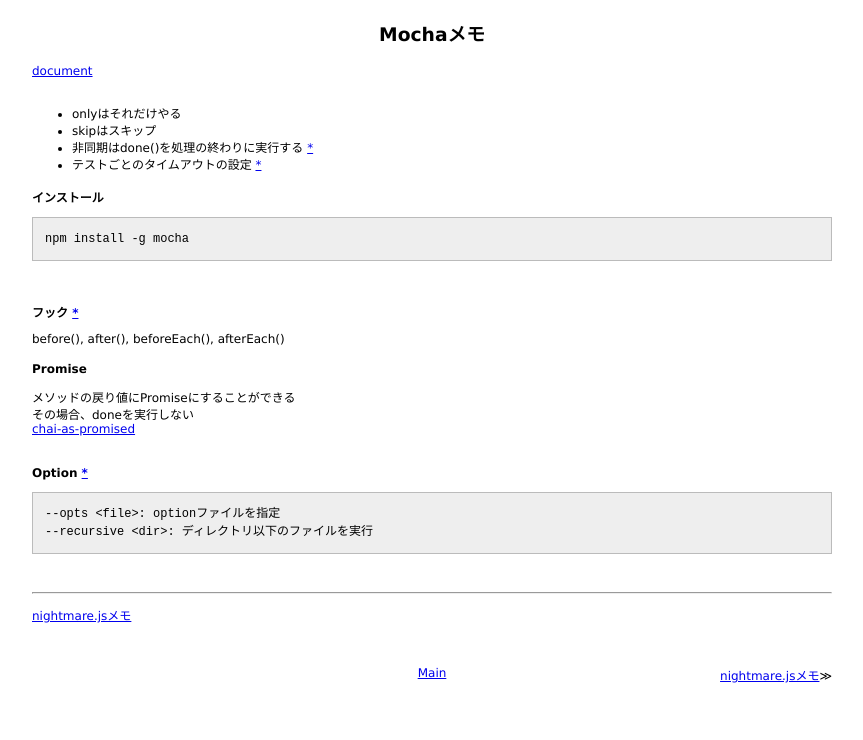
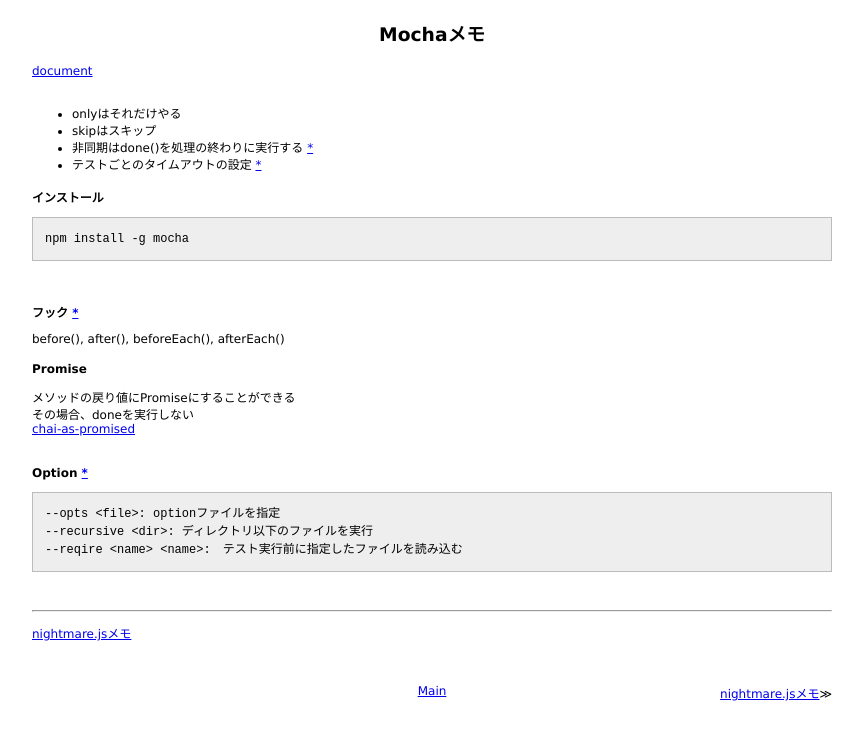
Before and after one commit to 38elements/38elements.github.com, a Jekyll site: the page built from _posts/2016-09-24-mocha.md, in a window 1280 px wide. Shown: the top 740 px of the page, without its empty margins (208-1071 px from the left). Built offline with Jekyll 4.4.1, drawn with Linux system fonts in a browser that asks for light colours.

Commit message:
Update 2016-09-24-mocha.md

````diff
--- a/_posts/2016-09-24-mocha.md
+++ b/_posts/2016-09-24-mocha.md
@@ -33,6 +33,7 @@ before(), after(), beforeEach(), afterEach()
 ```
 --opts <file>: optionファイルを指定
 --recursive <dir>: ディレクトリ以下のファイルを実行
+--reqire <name> <name>:　テスト実行前に指定したファイルを読み込む
 ```
 <br>
 
````
